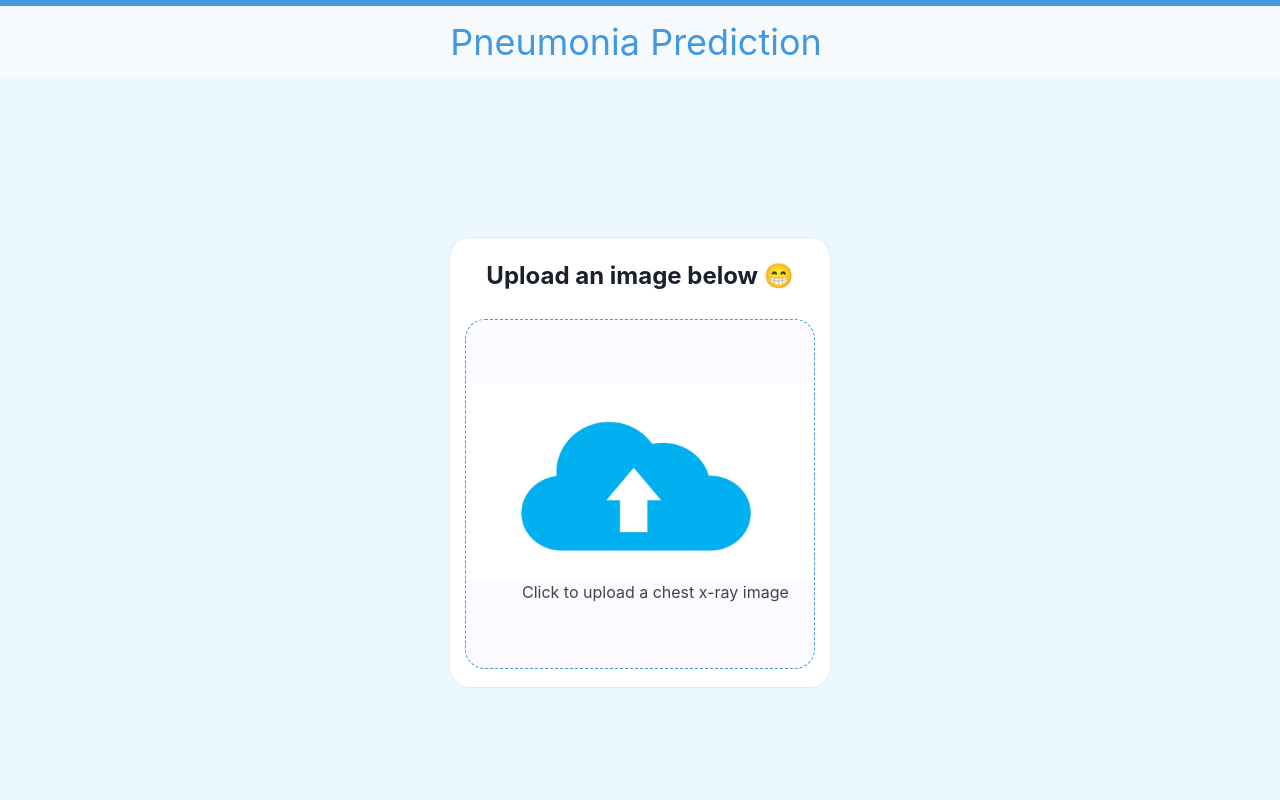
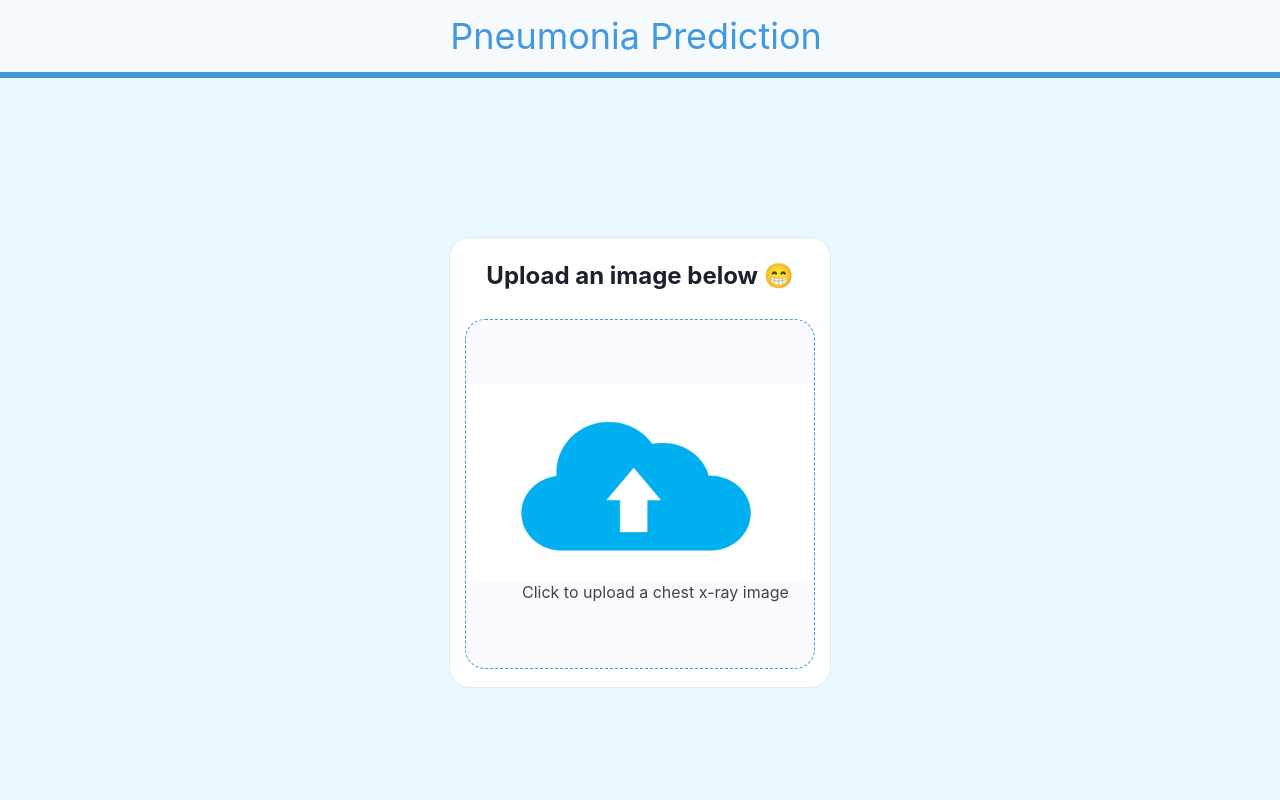
Before and after one commit to anothermorena/pneumonia-prediction, a React (Create React App) app in the folder web-client/: page / in a window 1280 px wide. Shown: the top 800 px of the page. Built offline with nearby package versions, Linux system fonts and the light colour scheme.

Commit message:
removed the top border in the header and added a bottom one and also added a border radius property to the preview image

```diff
--- a/web-client/src/components/Header.js
+++ b/web-client/src/components/Header.js
@@ -20,7 +20,7 @@ const Header = () => {
 
   return (
     <Box pos="relative">
-      <chakra.header ref={ref} shadow={y > height ? "sm" : undefined} transition="box-shadow 0.2s" bg={bg} borderTop="6px solid" borderTopColor="blue.400" w="full" overflowY="hidden">
+      <chakra.header ref={ref} shadow={y > height ? "sm" : undefined} transition="box-shadow 0.2s" bg={bg} borderBottom="6px solid" borderBottomColor="blue.400" w="full" overflowY="hidden">
         <chakra.div h="4.5rem" mx="auto" maxW="1200px">
 
           <Flex w="full" h="full" px="6" align="center" justify="space-between">
--- a/web-client/src/components/ImagePreview.js
+++ b/web-client/src/components/ImagePreview.js
@@ -9,7 +9,7 @@ const ImagePreview = ({imageUrl,setIsUploaded, setImageUrl,prediction,loading})
         <Box display="grid" mt={25} alignItems="center" h={500} w={350} bg = "#FBFBFF" borderRadius={20}>
           <Center display="flex" flexWrap="wrap" alignItems="center">
             <VStack>
-                <Image id="uploaded-image" src={imageUrl} draggable={false} alt="uploaded-img" /> <br/>
+                <Image id="uploaded-image" src={imageUrl} draggable={false} alt="uploaded-img" borderRadius={10} /> <br/>
                 {loading ? (
                 <>
                 <Spinner thickness='4px' speed='0.65s' emptyColor='gray.200' color='blue.500' size='xl'/>
```
